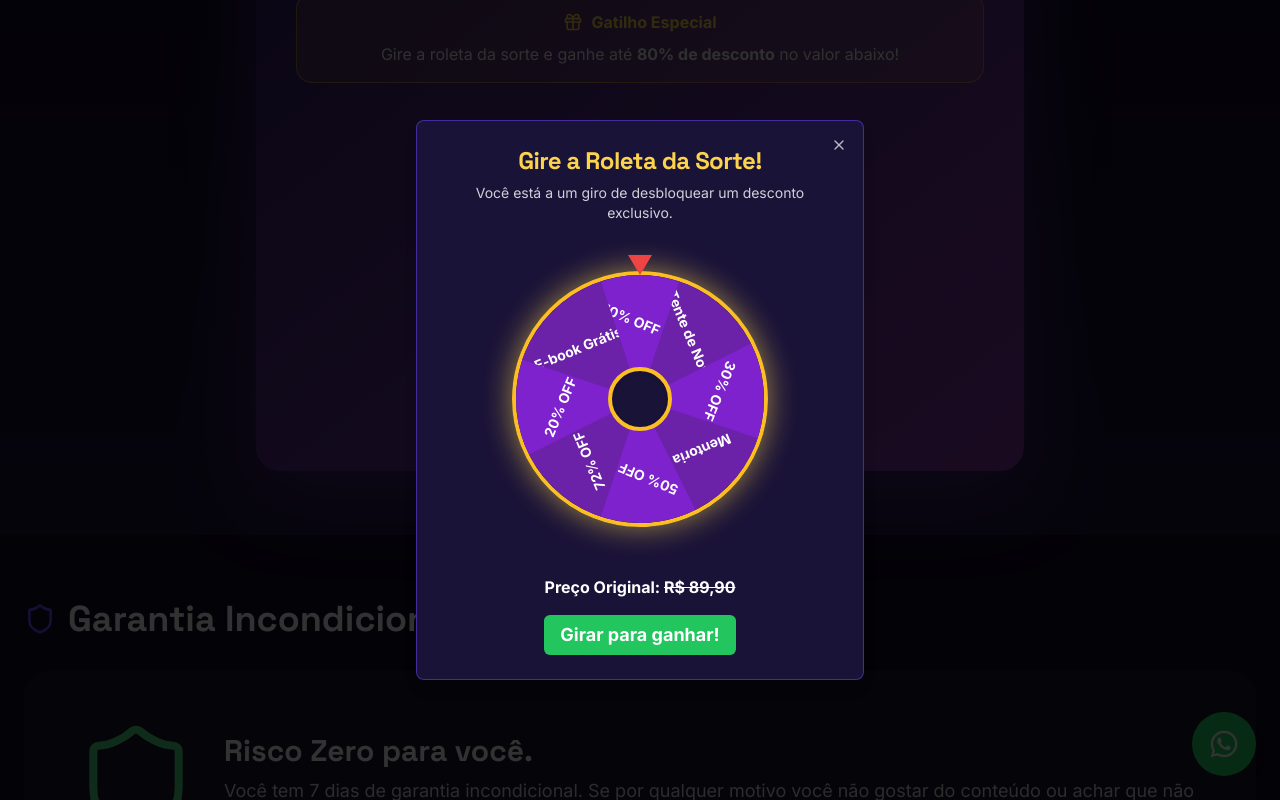
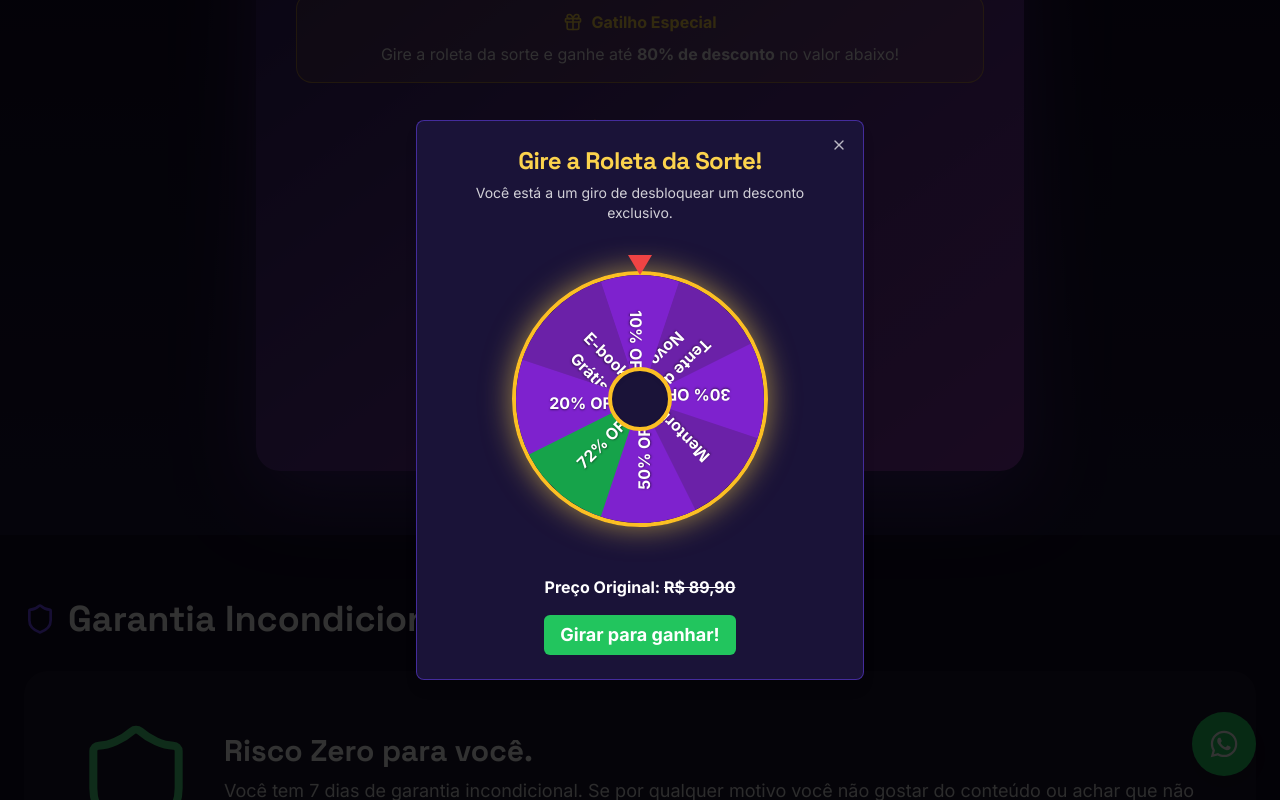
Before and after one commit to leosabbadin/lpenem-roleta, a Next.js app: page / in a window 1280 px wide. Both pictures are taken after a click on the button "Descubra seu desconto". Shown: the part 4574-5374 px from the top of the page. Built offline with nearby package versions, Linux system fonts and the light colour scheme.

Commit message:
legal, na roleta ao girar deve sempre cair onde está escrito 72% off

```diff
--- a/src/components/landing/roulette-popup.tsx
+++ b/src/components/landing/roulette-popup.tsx
@@ -25,7 +25,7 @@ const prizes = [
   { text: '30% OFF', color: 'bg-purple-700' },
   { text: 'Mentoria', color: 'bg-purple-800' },
   { text: '50% OFF', color: 'bg-purple-700' },
-  { text: '72% OFF', color: 'bg-purple-800' },
+  { text: '72% OFF', color: 'bg-green-600' },
   { text: '20% OFF', color: 'bg-purple-700' },
   { text: 'E-book Grátis', color: 'bg-purple-800' },
 ];
@@ -103,6 +103,8 @@ export function RoulettePopup({ open, onOpenChange }: RoulettePopupProps) {
             {prizes.map((prize, i) => {
               const angle = 360 / prizes.length;
               const rotation = angle * i;
+              const prizeColor = i === WINNING_INDEX ? 'bg-green-600' : prize.color;
+
               return (
                 <div
                   key={i}
@@ -112,7 +114,7 @@ export function RoulettePopup({ open, onOpenChange }: RoulettePopupProps) {
                   <div
                     className={cn(
                       'absolute left-1/2 top-0 flex h-1/2 w-1/2 origin-bottom-left items-start justify-center pt-4 text-center',
-                      prize.color,
+                      isSpinning ? prize.color : (i === WINNING_INDEX ? prize.color : prize.color),
                       'border-r border-amber-400/50'
                     )}
                     style={{
@@ -121,9 +123,18 @@ export function RoulettePopup({ open, onOpenChange }: RoulettePopupProps) {
                     }}
                   >
                     <span
-                      className="block transform-gpu text-sm font-bold text-white"
+                      className="block transform-gpu font-bold text-white"
                       style={{
-                        transform: `rotate(${angle / 2}deg) translate(0, 20px)`,
+                        transform: `rotate(${angle / 2}deg) translate(0px, 10px) rotate(-${angle / 2}deg)`,
+                         textShadow: '0 1px 2px rgba(0,0,0,0.5)',
+                         writingMode: 'vertical-rl',
+                         transformOrigin: 'center',
+                         textAlign: 'center',
+                         display: 'flex',
+                         justifyContent: 'center',
+                         alignItems: 'center',
+                         height: '100%',
+                         paddingBottom: '20px',
                       }}
                     >
                       {prize.text}
```
